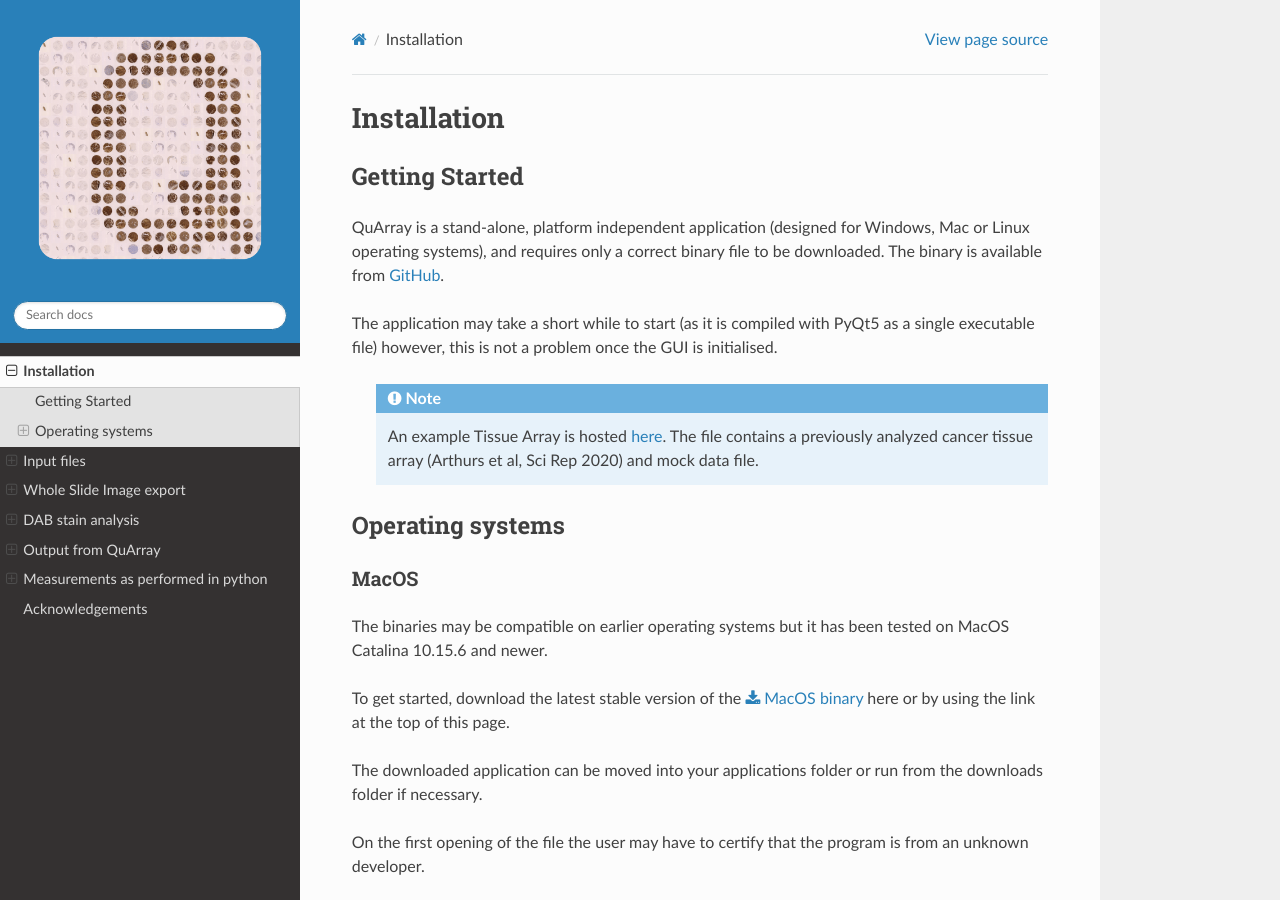
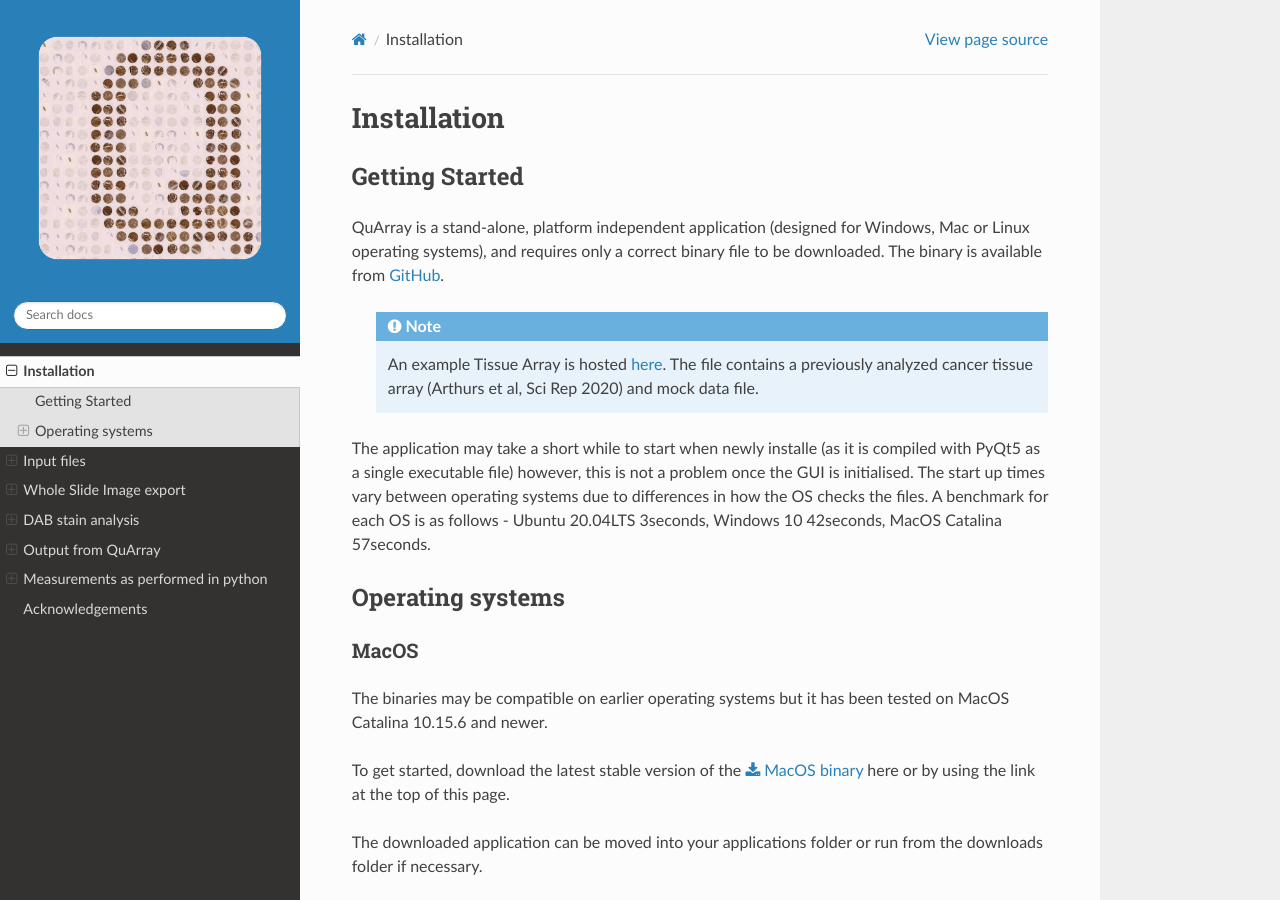
Before and after one commit to c-arthurs/QuArray, a Sphinx documentation site: the page built from docs/Installation.rst, in a window 1280 px wide and 900 px high. Built offline with Sphinx 7.4.7 and the Read the Docs theme 2.0.0, drawn with Linux system fonts in a browser that asks for light colours.

Commit message:
added banchmarks to documentaion

```diff
--- a/docs/Installation.rst
+++ b/docs/Installation.rst
@@ -12,13 +12,13 @@ QuArray is a stand-alone, platform independent application (designed for Windows
 and requires only a correct binary file to be downloaded. The binary is available from
 `GitHub <https://github.com/c-arthurs/QuArray>`_.
 
-The application may take a short while to start (as it is compiled with PyQt5 as a single executable file) however,
-this is not a problem once the GUI is initialised.
-
   .. note::
      An example Tissue Array is hosted
      `here <https://emckclac-my.sharepoint.com/:f:/g/personal/k1472221_kcl_ac_uk/EutLIT4yc3BIlmNdUnDzLNAB0AcR1qc99Pvf8w-yCcmj_A?e=LXunb4>`_.
      The file contains a previously analyzed cancer tissue array (Arthurs et al, Sci Rep 2020) and mock data file.
+
+The application may take a short while to start when newly installe (as it is compiled with PyQt5 as a single executable file) however,
+this is not a problem once the GUI is initialised. The start up times vary between operating systems due to differences in how the OS checks the files. A benchmark for each OS is as follows - Ubuntu 20.04LTS 3seconds, Windows 10 42seconds, MacOS Catalina 57seconds.
 
 Operating systems
 #################
```
